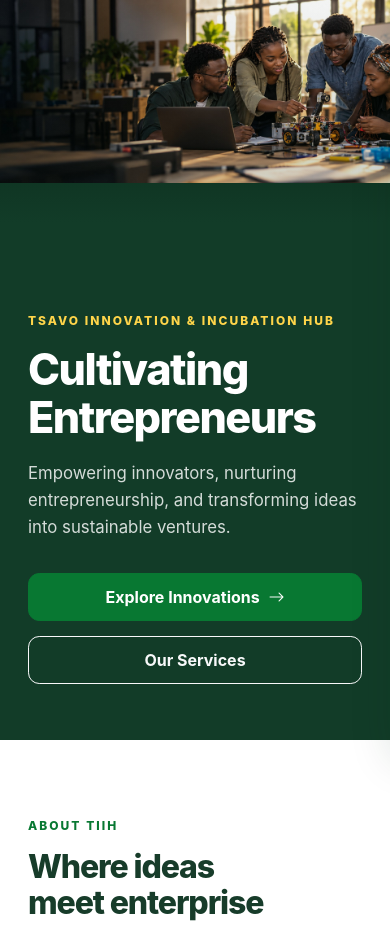
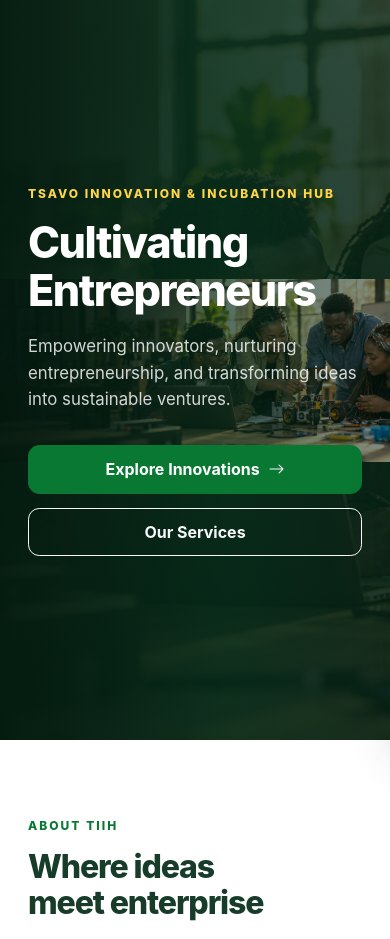
Before and after one commit to JAPHES/tsavo_innovation-incubation_hub_website, a Django app: page / in a window 390 px wide. Shown: the part 105-1044 px from the top of the page. Run offline with Django 5.2, Linux system fonts and the light colour scheme; data that the repository does not hold is empty.

Commit message:
Keep mobile banner images as backgrounds

```diff
--- a/static/css/responsive.css
+++ b/static/css/responsive.css
@@ -45,20 +45,21 @@
   .brand img { width: 52px; height: 60px; }
   .brand b { font-size: .78rem; }
   .nav-menu { top: var(--header-height); width: 100%; }
-  .page-banner {
-    --mobile-banner-image-height: min(33.854vw, 196px);
-    min-height: max(380px, calc(var(--mobile-banner-image-height) + 220px));
+  .page-banner { min-height: 390px; }
+  .page-banner.home-hero { min-height: max(610px, calc(100svh - var(--header-height))); }
+  .page-banner,
+  .project-hero {
     background-color: #123c28;
-  }
-  .page-banner.home-hero {
-    --mobile-banner-image-height: min(46.875vw, 272px);
-    min-height: max(650px, calc(100svh - var(--header-height)));
+    background-image: linear-gradient(rgba(18, 60, 40, .68), rgba(7, 37, 23, .82)), var(--banner-image);
+    background-position: center;
+    background-size: cover;
+    background-repeat: no-repeat;
   }
   .page-banner::before,
   .project-hero::before {
-    inset: 0 0 auto;
-    height: var(--mobile-banner-image-height);
-    background-position: center top;
+    inset: 0;
+    height: auto;
+    background-position: center;
     background-size: contain;
     transform: none;
   }
@@ -66,22 +67,16 @@
   .page-banner.home-hero::after,
   .project-hero::after {
     background: linear-gradient(
-      180deg,
-      rgba(4, 26, 15, .04) 0,
-      rgba(4, 26, 15, .18) var(--mobile-banner-image-height),
-      rgba(18, 60, 40, .98) calc(var(--mobile-banner-image-height) + 2.5rem),
-      #123c28 100%
+      90deg,
+      rgba(4, 26, 15, .9) 0,
+      rgba(5, 43, 24, .68) 58%,
+      rgba(4, 26, 15, .48) 100%
     );
   }
-  .banner-content {
-    justify-content: flex-end;
-    padding-block: calc(var(--mobile-banner-image-height) + 2.75rem) 3.5rem;
-  }
+  .banner-content { padding-block: 3.5rem; }
   .project-hero {
-    --mobile-banner-image-height: min(62vw, 320px);
-    min-height: max(590px, calc(var(--mobile-banner-image-height) + 290px));
-    padding: calc(var(--mobile-banner-image-height) + 3rem) 0 3.5rem;
-    background-color: #123c28;
+    min-height: 540px;
+    padding: 5rem 0 3.5rem;
   }
   .project-hero h1 { font-size: clamp(2.2rem, 10vw, 3.2rem); }
   .hero-actions { width: 100%; }
--- a/templates/base.html
+++ b/templates/base.html
@@ -17,7 +17,7 @@
   <link href="https://cdn.jsdelivr.net/npm/bootstrap-icons@1.11.3/font/bootstrap-icons.min.css" rel="stylesheet">
   <link rel="stylesheet" href="{% static 'css/main.css' %}?v=20261029-4">
   <link rel="stylesheet" href="{% static 'css/components.css' %}?v=20261029-2">
-  <link rel="stylesheet" href="{% static 'css/responsive.css' %}?v=20261029-5">
+  <link rel="stylesheet" href="{% static 'css/responsive.css' %}?v=20261029-6">
   {% block extra_head %}{% endblock %}
 </head>
 <body>
```
